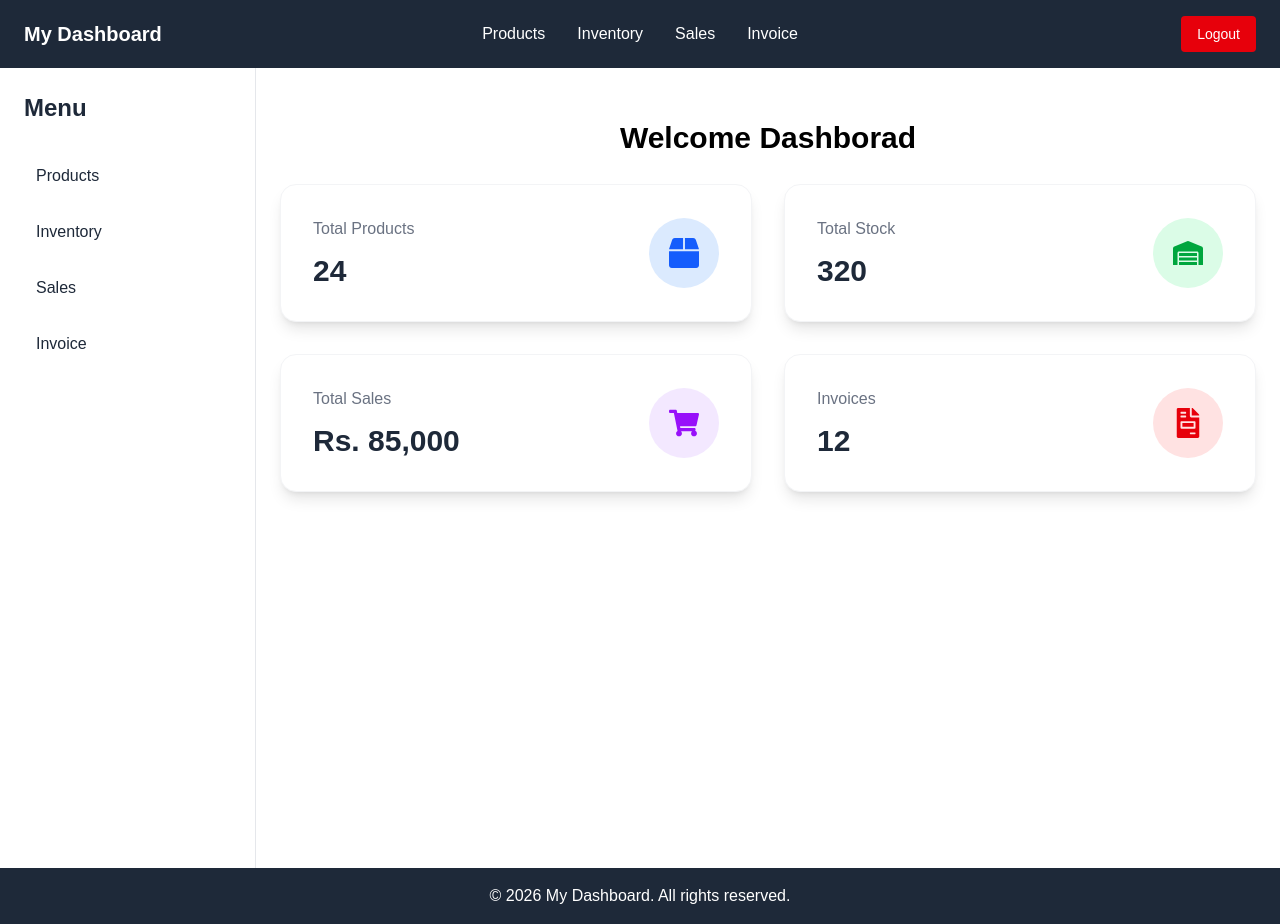
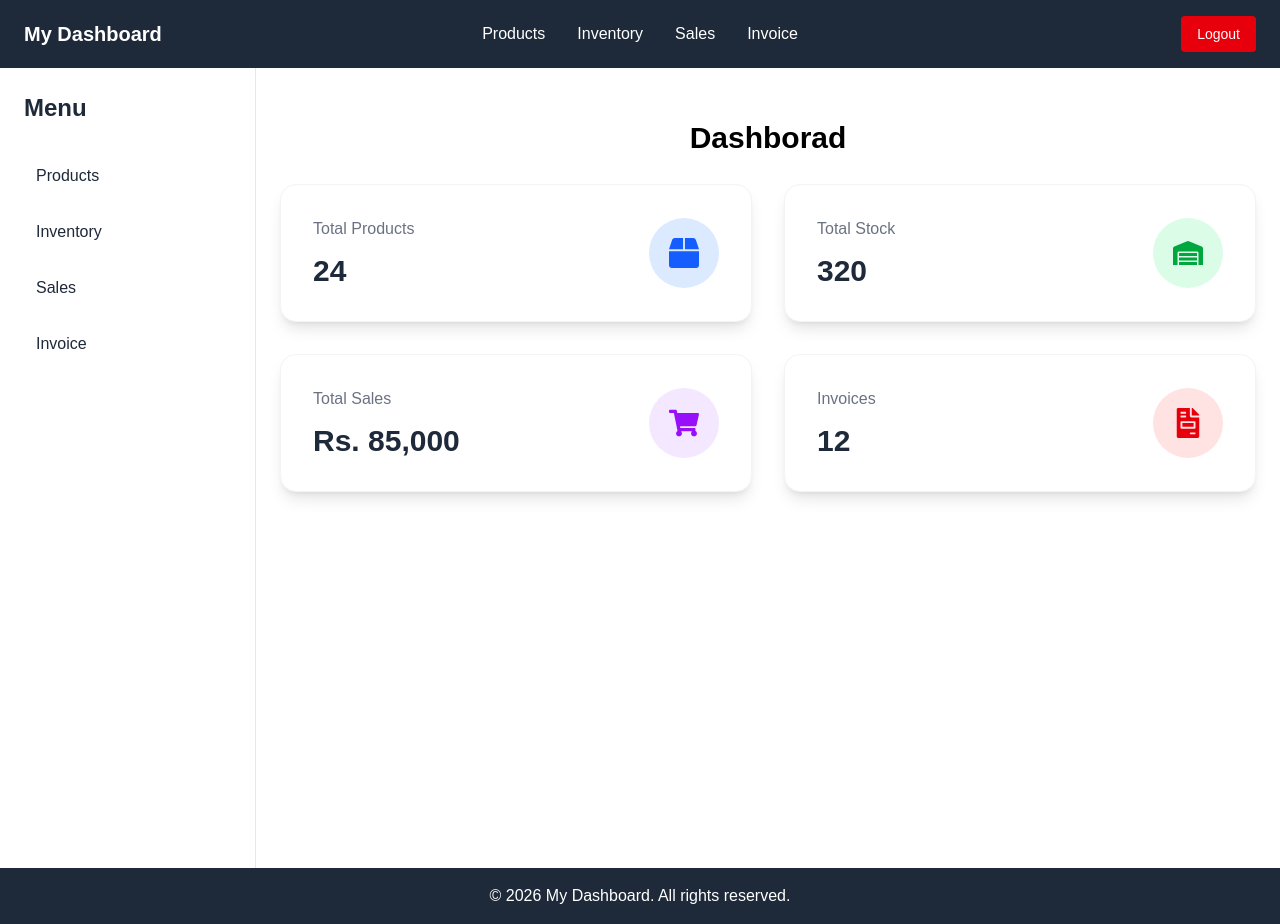
Before and after one commit to beingharisali/full-stack-sims-next, a Next.js app: page /dashboard in a window 1280 px wide. Built offline with nearby package versions, Linux system fonts and the light colour scheme.

Commit message:
update dashboard

```diff
--- a/app/dashboard/page.tsx
+++ b/app/dashboard/page.tsx
@@ -41,7 +41,7 @@ export default function Dashboard() {
   return (
     <div>
       <h1 className="text-center text-3xl font-bold p-4 m-3">
-        Welcome Dashborad
+        Dashborad
       </h1>
 
       <div className="grid grid-cols-1 md:grid-cols-2 gap-8">
```
